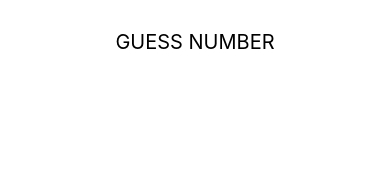
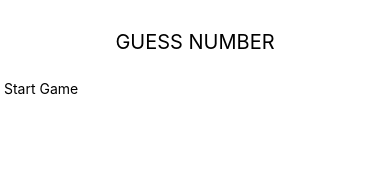
Before and after one commit to RaedGhodhbane/Guess-Number-Game, a React Native app: screen / in a window 390 px wide. Shown: the top 170 px of the page. Built offline with nearby package versions, Linux system fonts and the light colour scheme.

Commit message:
Create Start Game Screen Init

```diff
--- a/App.js
+++ b/App.js
@@ -2,11 +2,13 @@ import { StatusBar } from 'expo-status-bar';
 import React from 'react';
 import { StyleSheet, Text, View } from 'react-native';
 import Header from './Components/Header';
+import StartGame from './Screens/StartGame';
 
 export default function App() {
   return (
     <View style={styles.container}>
       <Header/>
+      <StartGame/>
     </View>
   );
 }
--- /dev/null
+++ b/Screens/StartGame.jsx
@@ -0,0 +1,14 @@
+import React from 'react'
+import { StyleSheet,View,Text } from 'react-native'
+
+export default function StartGame() {
+    return (
+        <View>
+            <Text> Start Game </Text>
+        </View>
+    )
+}
+
+const css=StyleSheet.create({
+
+})
```
